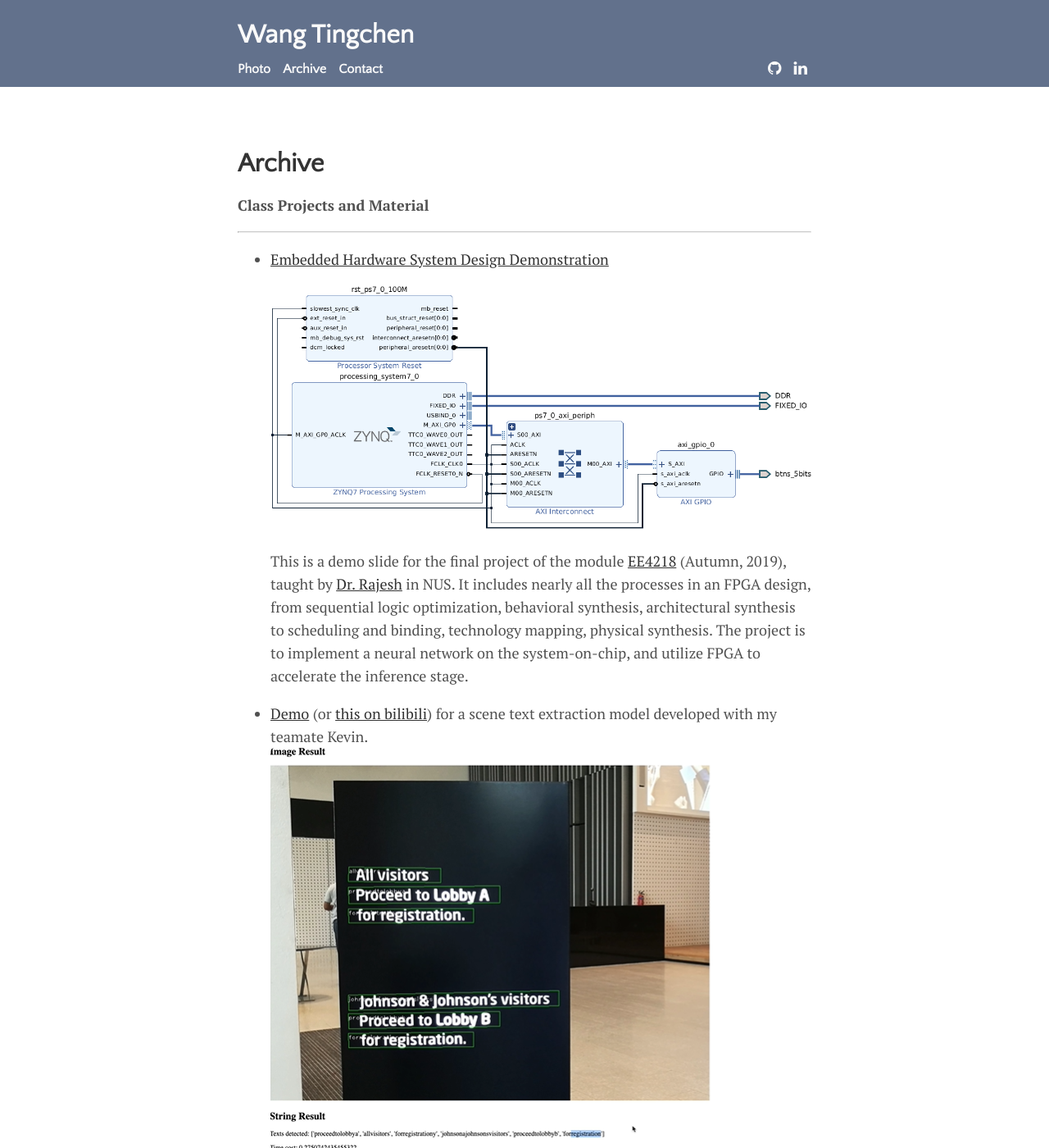
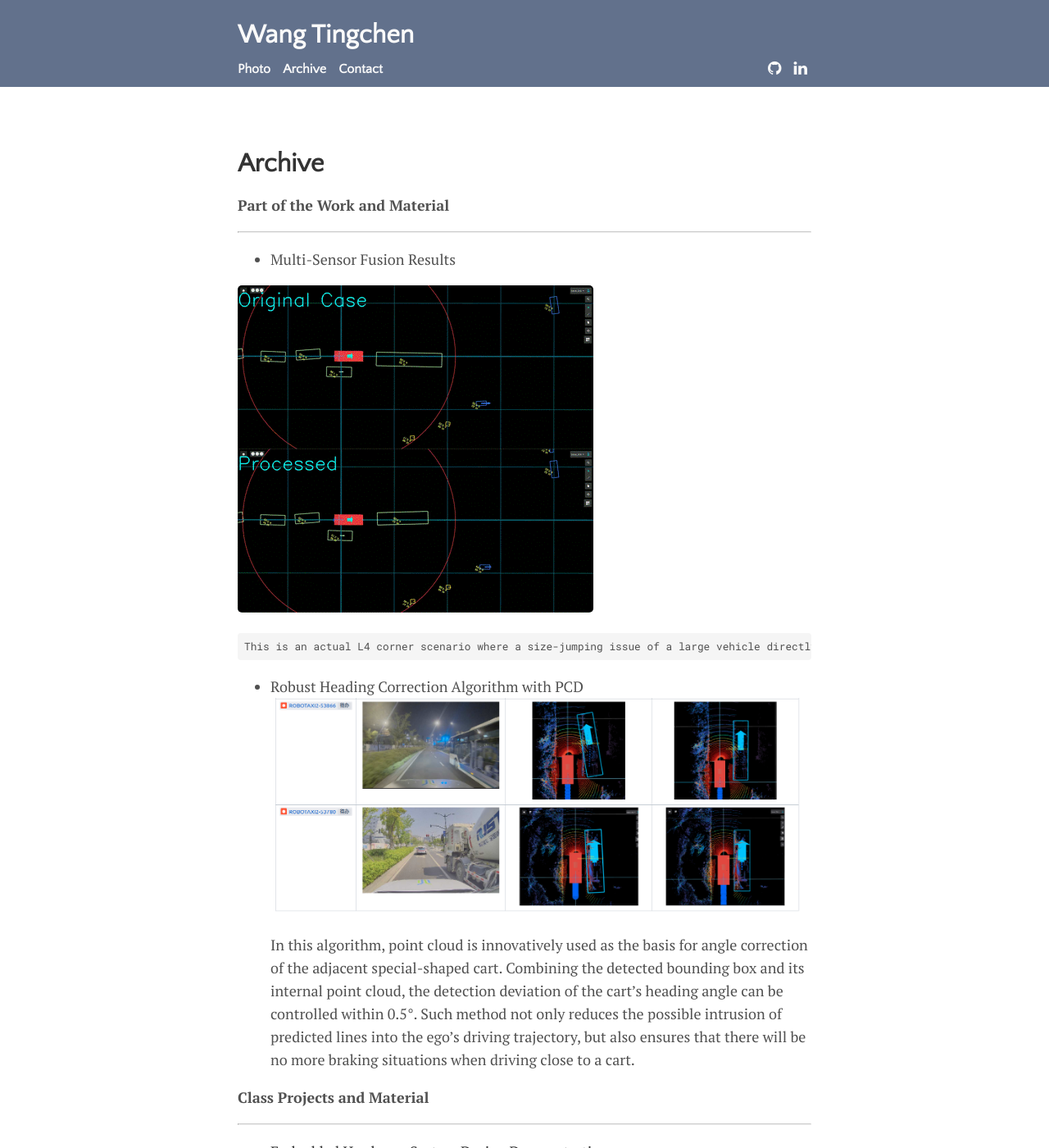
Before and after one commit to george0407/Tingchen.github.io, a Jekyll site: the page built from menu/archive.md, in a window 1280 px wide and 1400 px high. Shown: the whole window at 82% size. Built offline with Jekyll 4.4.1, drawn with Linux system fonts in a browser that asks for light colours.

Commit message:
add working material

```diff
--- a/index.html
+++ b/index.html
@@ -22,10 +22,10 @@ Tingchen Wang(George), born in 1996, is now an algorithm engineer in the field o
 <li>Multi-sensor fusion</li>
 <li>End-to-end perception algorithm development</li>
 
-<br><br>
+<br>
 <hr>
 (2020.07 - 2022.06) 就职于华为智能车解决方案BU，主要工作内容为视觉SLAM和量产ADAS项目等。<br>
-AI algorithm engineer with focus on computer vision in Huawei Technologies (Autonomous Intelligent Sensors). <br>
+(2020.07 - 2022.06) Serve as an AI algorithm engineer with focus on computer vision in Huawei Technologies (Autonomous Intelligent Sensors). <br>
 In my work I specialize in visual SLAM and ADAS applications.
 
 <br><br>
--- a/menu/archive.md
+++ b/menu/archive.md
@@ -2,6 +2,22 @@
 layout: page
 title: Archive
 ---
+**Part of the Work and Material**
+
+---
+
+- Multi-Sensor Fusion Results
+
+![shape_correction](../assets/work_projects/SF/forward_car.gif)
+
+    This is an actual L4 corner scenario where a size-jumping issue of a large vehicle directly in front is encountered. By utilizing a post multi-sensor fusion algorithm, the size and shape of the detected bounding box can be stabilized. Thus we can meet the requirements of the downstream PnC module.
+
+
+- Robust Heading Correction Algorithm with PCD
+![heading_correction](../assets/work_projects/SF/heading_correction.png)
+
+    In this algorithm, point cloud is innovatively used as the basis for angle correction of the adjacent special-shaped cart. Combining the detected bounding box and its internal point cloud, the detection deviation of the cart's heading angle can be controlled within 0.5°. Such method not only reduces the possible intrusion of predicted lines into the ego's driving trajectory, but also ensures that there will be no more braking situations when driving close to a cart.
+
 
 **Class Projects and Material**
 
```
Also changed, not shown: assets/work_projects/SF/forward_car.gif (added), assets/work_projects/SF/heading_correction.png (added), assets/work_projects/SF/low_drift.png (added).
